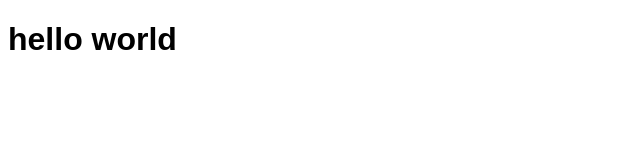
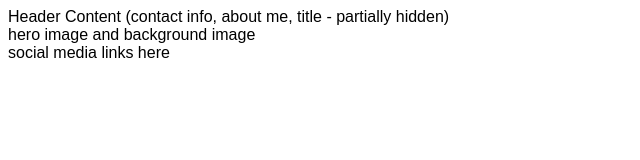
Before and after one commit to AliceOhio/classical-reimagined, a plain HTML site: page index.html in a window 1280 px wide. Shown: the whole page, without its empty margins (0-640 px from the left). Drawn offline with Linux system fonts and the light colour scheme.

Commit message:
Add core structure to home page

```diff
--- a/index.html
+++ b/index.html
@@ -11,6 +11,8 @@
     <title>classical reimagined</title>
 </head>
 <body>
-    <h1>hello world</h1>
+    <header>Header Content (contact info, about me, title - partially hidden)</header>
+    <section>hero image and background image</section>
+    <footer>social media links here</footer>
 </body>
 </html>
```
